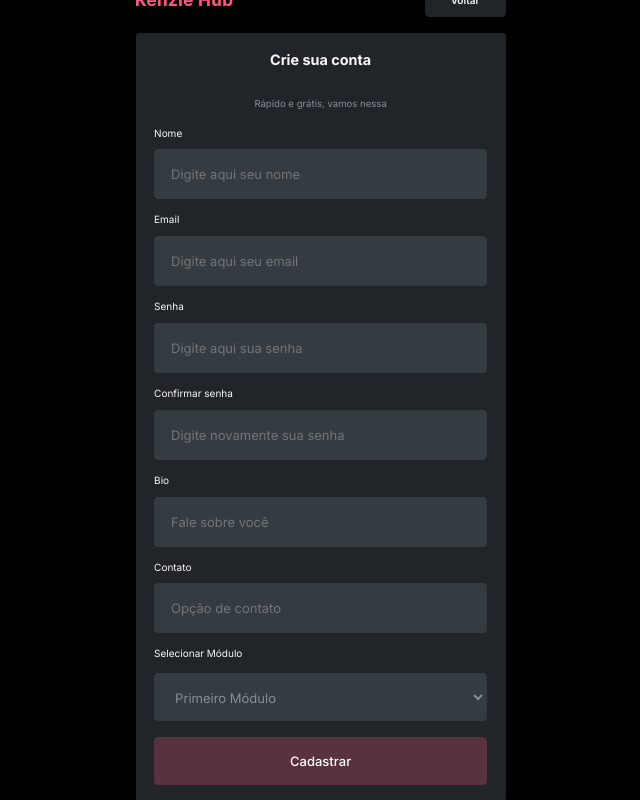
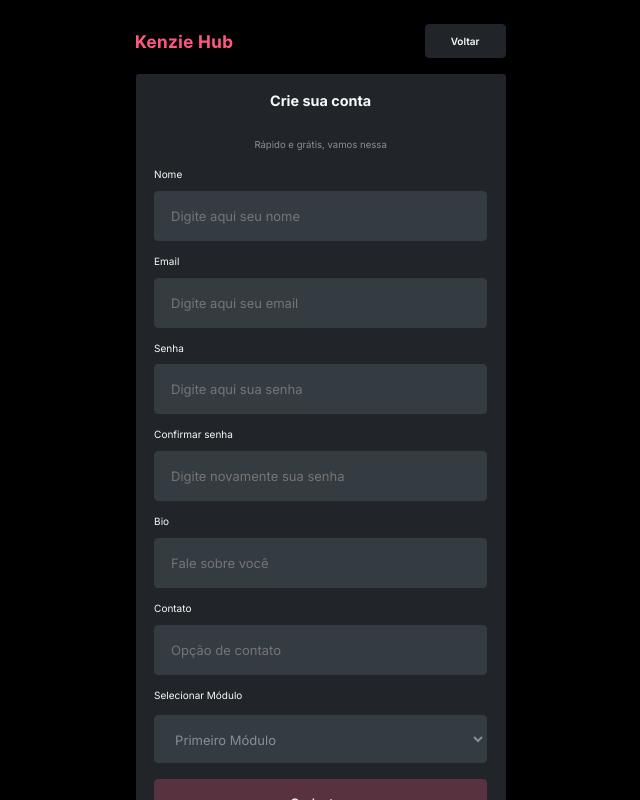
Before and after one commit to MisleneSantana/Kenzie-Hub, a React (Vite) app: page /register in a window 1280 px wide. Shown: the whole page, without its empty margins (313-953 px from the left). Built offline with nearby package versions, Linux system fonts and the light colour scheme.

Commit message:
Corrigido style container RegisterPage

```diff
--- a/src/components/FormRegister/style.js
+++ b/src/components/FormRegister/style.js
@@ -8,7 +8,7 @@ export const StyledRegisterForm = styled.form`
   align-items: center;
   gap: 0.5rem;
   border-radius: 0.2006rem;
-  margin-bottom: 1rem;
+  margin-bottom: 1.5rem;
 
   h3 {
     font-size: 0.8994rem;
--- a/src/pages/Login/index.jsx
+++ b/src/pages/Login/index.jsx
@@ -17,7 +17,7 @@ export const Login = ({ setUser, toast }) => {
     resolver: zodResolver(loginSchema),
   });
 
-  const [loading, setLoading] = useState(true); //Para uso futuro.
+  const [loading, setLoading] = useState(false); //Para uso futuro.
   // console.log(loading);
 
   const navigate = useNavigate();
@@ -45,7 +45,7 @@ export const Login = ({ setUser, toast }) => {
         autoClose: 2000,
       });
     } finally {
-      setLoading(false);
+      setLoading(true);
     }
   };
 
--- a/src/pages/Register/index.jsx
+++ b/src/pages/Register/index.jsx
@@ -4,6 +4,7 @@ import { zodResolver } from "@hookform/resolvers/zod";
 import { api } from "../../services/api";
 import { useState } from "react";
 import { useNavigate } from "react-router-dom";
+import {StyledRegisterPageContainer} from "./style";
 import { StyledHeaderRegisterPageContainer } from "./style";
 import { Header } from "../../../src/components/Header";
 import { Link } from "react-router-dom";
@@ -55,6 +56,7 @@ export const Register = ({ toast }) => {
 
   return (
     <>
+      <StyledRegisterPageContainer>
         <StyledHeaderRegisterPageContainer>
           <Header>
             <Link to="/">Voltar</Link>
@@ -68,6 +70,7 @@ export const Register = ({ toast }) => {
             errors={errors}
           />
         </StyledRegisterMainContainer>
+      </StyledRegisterPageContainer>
     </>
   );
 };
--- a/src/pages/Register/style.js
+++ b/src/pages/Register/style.js
@@ -1,10 +1,23 @@
 import styled from "styled-components";
+
+export const StyledRegisterPageContainer = styled.div`
+  width: 99vw;
+  height: auto;
+  display: flex;
+  flex-direction: column;
+  align-items: center;
+  margin: 0 auto;
+  gap: 1rem;
+  overflow-y: scroll;
+  overflow-x: hidden;
+`;
 
 export const StyledHeaderRegisterPageContainer = styled.div`
   width: 99vw;
   height: auto;
   display: flex;
   justify-content: center;
+  margin-top: 1.5rem;
 
   header {
     width: 18.5rem;
--- a/src/styles/style.js
+++ b/src/styles/style.js
@@ -9,5 +9,6 @@ export const StyledPageContainer = styled.div`
   justify-content: center;
   margin: 0 auto;
   gap: 1rem;
-  overflow: scroll;
+  overflow-y: scroll;
+  overflow-x: hidden;
 `;
```
Lines whose indentation alone changed are shown as unchanged.
